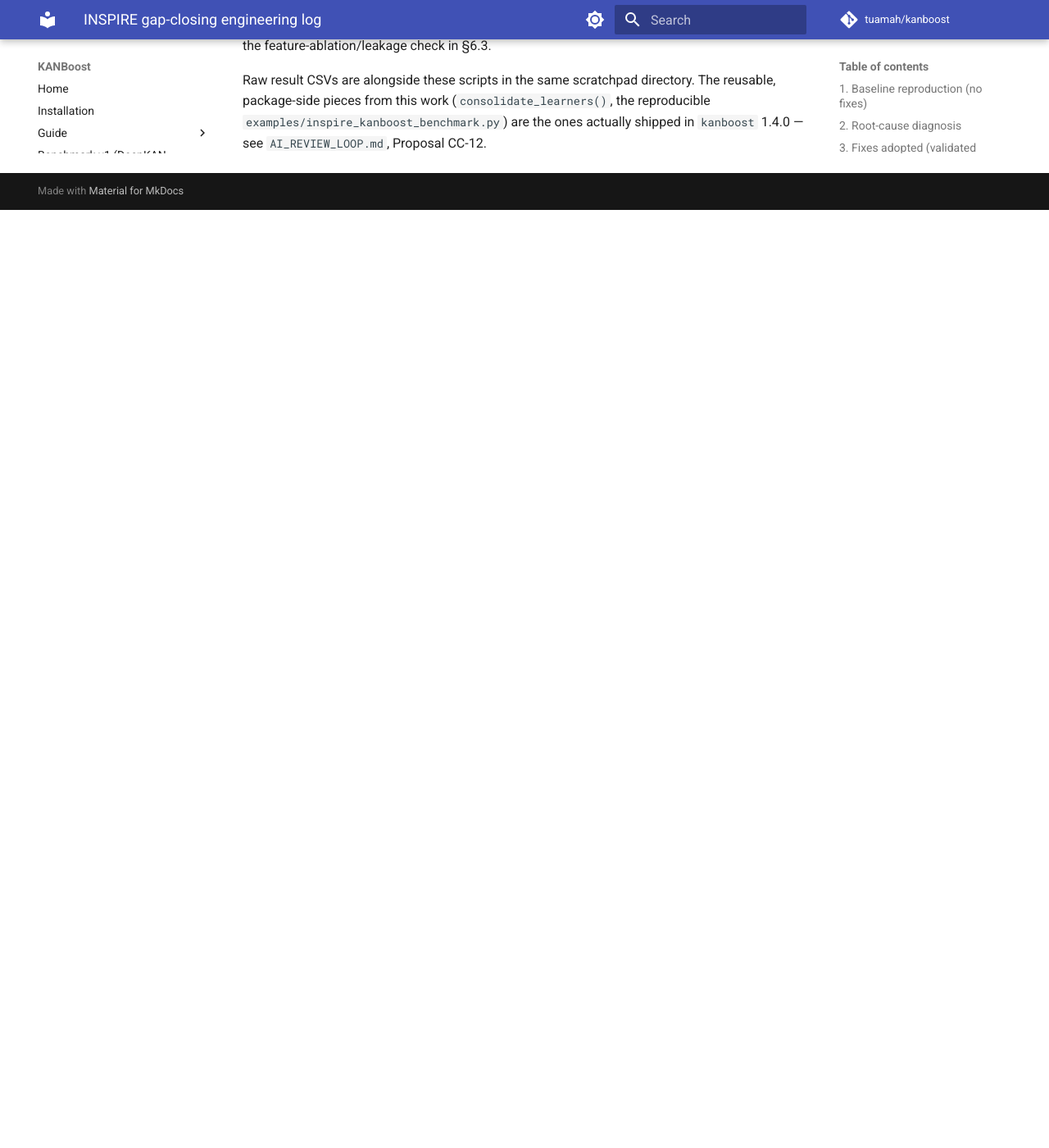
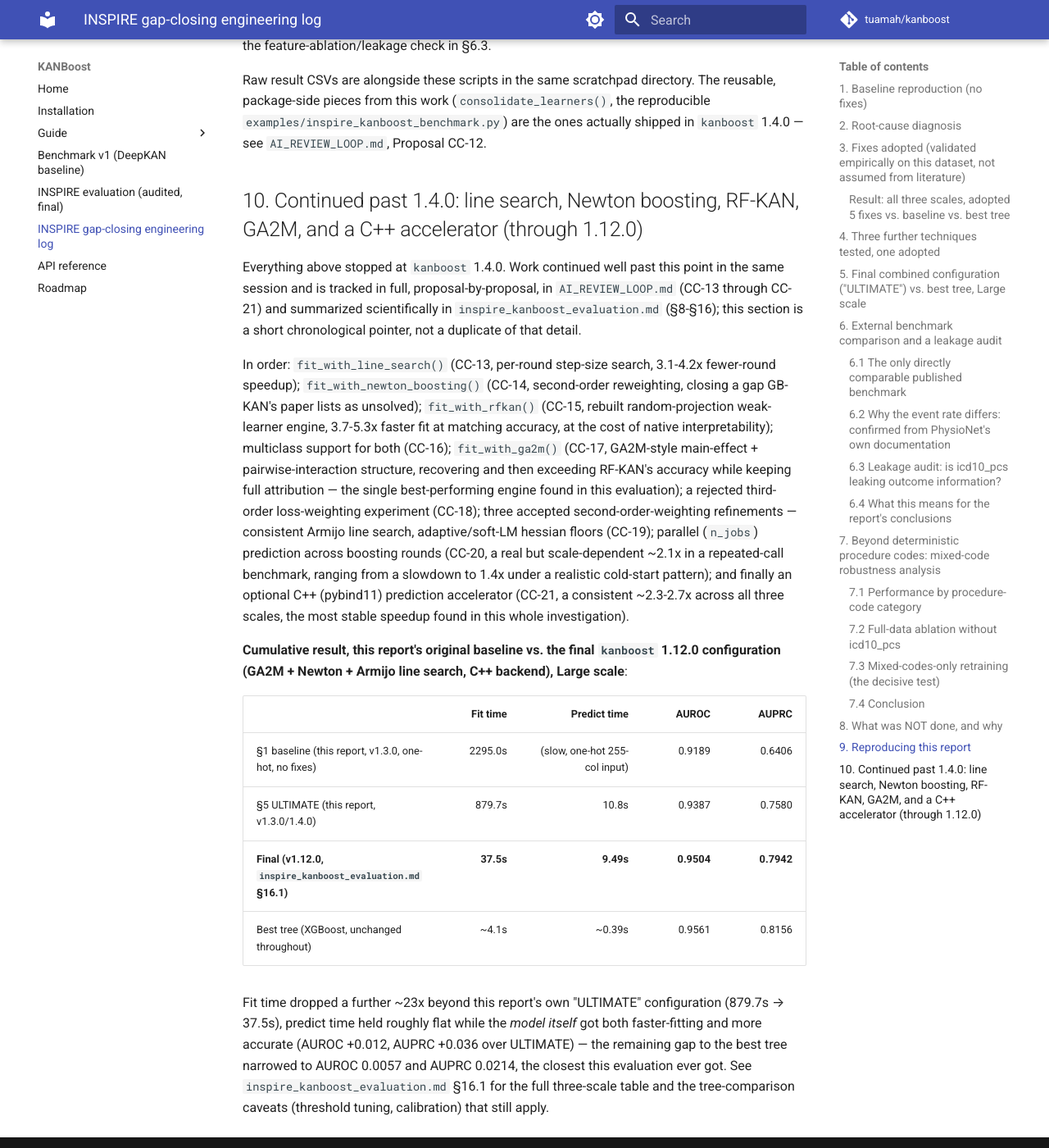
Before and after one commit to tuamah/kanboost, an MkDocs documentation site: the page built from docs/inspire_gap_closing_report.md, in a window 1280 px wide and 1400 px high, scrolled down 10503 px. Shown: the whole window at 82% size. Built offline with MkDocs 1.6.1 and Material for MkDocs 9.7.7, drawn with Linux system fonts in a browser that asks for light colours; comment, search, counter and statistics services are not loaded; before the commit the page ends 10759 px from its top, so only the background shows below that.

Commit message:
Add final cumulative results (through v1.12.0) to gap-closing chronological log
Section 10 summarizes CC-13 through CC-21 (line search, Newton boosting,
RF-KAN, GA2M, second-order refinements, n_jobs, C++ accelerator) as a
pointer to AI_REVIEW_LOOP.md/inspire_kanboost_evaluation.md, plus a
before/after table against this report's own original baseline and
ULTIMATE configuration.

```diff
--- a/docs/inspire_gap_closing_report.md
+++ b/docs/inspire_gap_closing_report.md
@@ -192,3 +192,20 @@ Scripts (scratchpad, not part of the `kanboost` package):
 - `leakage_audit.py` — the feature-ablation/leakage check in §6.3.
 
 Raw result CSVs are alongside these scripts in the same scratchpad directory. The reusable, package-side pieces from this work (`consolidate_learners()`, the reproducible `examples/inspire_kanboost_benchmark.py`) are the ones actually shipped in `kanboost` 1.4.0 — see `AI_REVIEW_LOOP.md`, Proposal CC-12.
+
+## 10. Continued past 1.4.0: line search, Newton boosting, RF-KAN, GA2M, and a C++ accelerator (through 1.12.0)
+
+Everything above stopped at `kanboost` 1.4.0. Work continued well past this point in the same session and is tracked in full, proposal-by-proposal, in `AI_REVIEW_LOOP.md` (CC-13 through CC-21) and summarized scientifically in `inspire_kanboost_evaluation.md` (§8-§16); this section is a short chronological pointer, not a duplicate of that detail.
+
+In order: `fit_with_line_search()` (CC-13, per-round step-size search, 3.1-4.2x fewer-round speedup); `fit_with_newton_boosting()` (CC-14, second-order reweighting, closing a gap GB-KAN's paper lists as unsolved); `fit_with_rfkan()` (CC-15, rebuilt random-projection weak-learner engine, 3.7-5.3x faster fit at matching accuracy, at the cost of native interpretability); multiclass support for both (CC-16); `fit_with_ga2m()` (CC-17, GA2M-style main-effect + pairwise-interaction structure, recovering and then exceeding RF-KAN's accuracy while keeping full attribution — the single best-performing engine found in this evaluation); a rejected third-order loss-weighting experiment (CC-18); three accepted second-order-weighting refinements — consistent Armijo line search, adaptive/soft-LM hessian floors (CC-19); parallel (`n_jobs`) prediction across boosting rounds (CC-20, a real but scale-dependent ~2.1x in a repeated-call benchmark, ranging from a slowdown to 1.4x under a realistic cold-start pattern); and finally an optional C++ (pybind11) prediction accelerator (CC-21, a consistent ~2.3-2.7x across all three scales, the most stable speedup found in this whole investigation).
+
+**Cumulative result, this report's original baseline vs. the final `kanboost` 1.12.0 configuration (GA2M + Newton + Armijo line search, C++ backend), Large scale**:
+
+| | Fit time | Predict time | AUROC | AUPRC |
+|---|---:|---:|---:|---:|
+| §1 baseline (this report, v1.3.0, one-hot, no fixes) | 2295.0s | (slow, one-hot 255-col input) | 0.9189 | 0.6406 |
+| §5 ULTIMATE (this report, v1.3.0/1.4.0) | 879.7s | 10.8s | 0.9387 | 0.7580 |
+| **Final (v1.12.0, `inspire_kanboost_evaluation.md` §16.1)** | **37.5s** | **9.49s** | **0.9504** | **0.7942** |
+| Best tree (XGBoost, unchanged throughout) | ~4.1s | ~0.39s | 0.9561 | 0.8156 |
+
+Fit time dropped a further ~23x beyond this report's own "ULTIMATE" configuration (879.7s → 37.5s), predict time held roughly flat while the *model itself* got both faster-fitting and more accurate (AUROC +0.012, AUPRC +0.036 over ULTIMATE) — the remaining gap to the best tree narrowed to AUROC 0.0057 and AUPRC 0.0214, the closest this evaluation ever got. See `inspire_kanboost_evaluation.md` §16.1 for the full three-scale table and the tree-comparison caveats (threshold tuning, calibration) that still apply.
```
